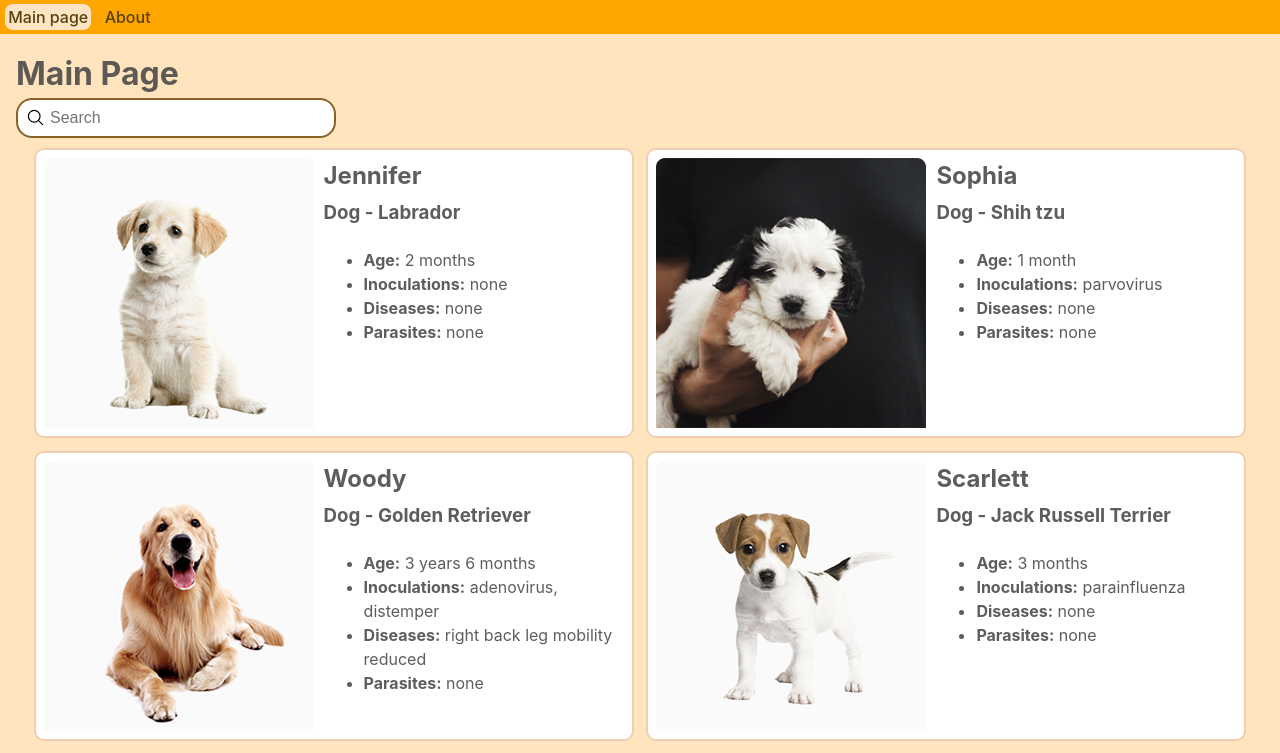
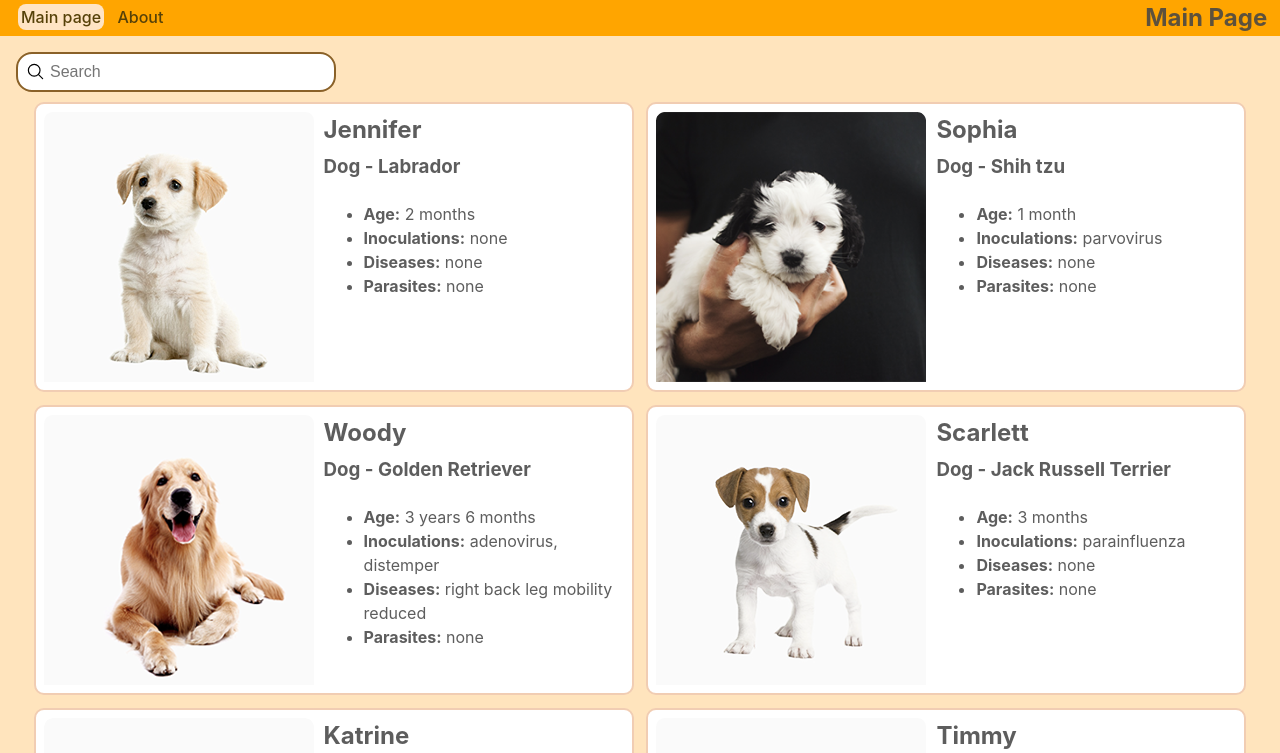
Before and after one commit to neemkashu/react-neemkashu, a React (Vite) app: page / in a window 1280 px wide. Shown: the top 753 px of the page. Built offline with nearby package versions, Linux system fonts and the light colour scheme.

Commit message:
feat: add page title into header

```diff
--- a/src/components/About.tsx
+++ b/src/components/About.tsx
@@ -4,7 +4,6 @@ export class About extends React.Component {
   render() {
     return (
       <div className="wrapper">
-        <h1>About Us</h1>
         <p>React app created with Vite</p>
       </div>
     );
--- a/src/components/ErrorPage.tsx
+++ b/src/components/ErrorPage.tsx
@@ -13,7 +13,7 @@ export class ErrorPage extends React.Component {
   render() {
     return (
       <div style={errorStyle}>
-        <h1 style={textStyle}>Oops!</h1>
+        <p style={textStyle}>Oops!</p>
         <p style={textStyle}>Page not found</p>
       </div>
     );
--- a/src/components/Header.tsx
+++ b/src/components/Header.tsx
@@ -15,14 +15,23 @@ const linkStyle: CSSProperties = {
 };
 
 const navStyle: CSSProperties = {
-  width: '100%',
+  display: 'flex',
+  justifyContent: 'space-between',
+  padding: '0 0.8rem',
   backgroundColor: 'orange',
 };
 
-class Header extends React.Component {
+type HeaderProps = {
+  title: string;
+};
+
+class Header extends React.Component<HeaderProps> {
+  constructor(props: HeaderProps) {
+    super(props);
+  }
   render() {
     return (
-      <>
+      <header>
         <nav style={navStyle}>
           <ul style={ulStyle}>
             <li>
@@ -36,8 +45,9 @@ class Header extends React.Component {
               </NavLink>
             </li>
           </ul>
+          <h1>{this.props.title}</h1>
         </nav>
-      </>
+      </header>
     );
   }
 }
--- a/src/components/MainContent.tsx
+++ b/src/components/MainContent.tsx
@@ -12,13 +12,12 @@ export class MainContent extends React.Component {
   render() {
     return (
       <div className="wrapper">
-        <h1>Main Page</h1>
         <TwoColumn oneColumnBreakPoint={LAYOUT_BREAK_POINT} leftWidth="320px" rightWidth="1fr">
           <Search />
           <CardGrid>
-            {cards.map((card) => {
+            {cards.map((card, index) => {
               const cardProps: CardProps = { width: CARD_WIDTH, ...card };
-              return <Card key={Math.random() * 1000} {...cardProps} />;
+              return <Card key={index} {...cardProps} />;
             })}
           </CardGrid>
         </TwoColumn>
--- a/src/routesConfig.tsx
+++ b/src/routesConfig.tsx
@@ -2,7 +2,6 @@ import { About } from './components/About';
 import { ErrorPage } from './components/ErrorPage';
 import Header from './components/Header';
 import { MainContent } from './components/MainContent';
-import { Outlet } from 'react-router-dom';
 import React from 'react';
 
 export const routesConfig = [
@@ -10,23 +9,27 @@ export const routesConfig = [
     path: '/',
     element: (
       <>
-        <Header />
-        <Outlet />
+        <Header title={'Main Page'} />
+        <MainContent />
       </>
     ),
-    children: [
-      {
-        path: '/',
-        element: <MainContent />,
   },
   {
     path: '/about',
-        element: <About />,
+    element: (
+      <>
+        <Header title={'About Us'} />
+        <About />
+      </>
+    ),
   },
   {
     path: '*',
-        element: <ErrorPage />,
-      },
-    ],
+    element: (
+      <>
+        <Header title={'Not Found'} />
+        <ErrorPage />
+      </>
+    ),
   },
 ];
```
Also changed, not shown: 1 other file (tests, documents, lock files or other folders). Lines whose indentation alone changed are shown as unchanged.
